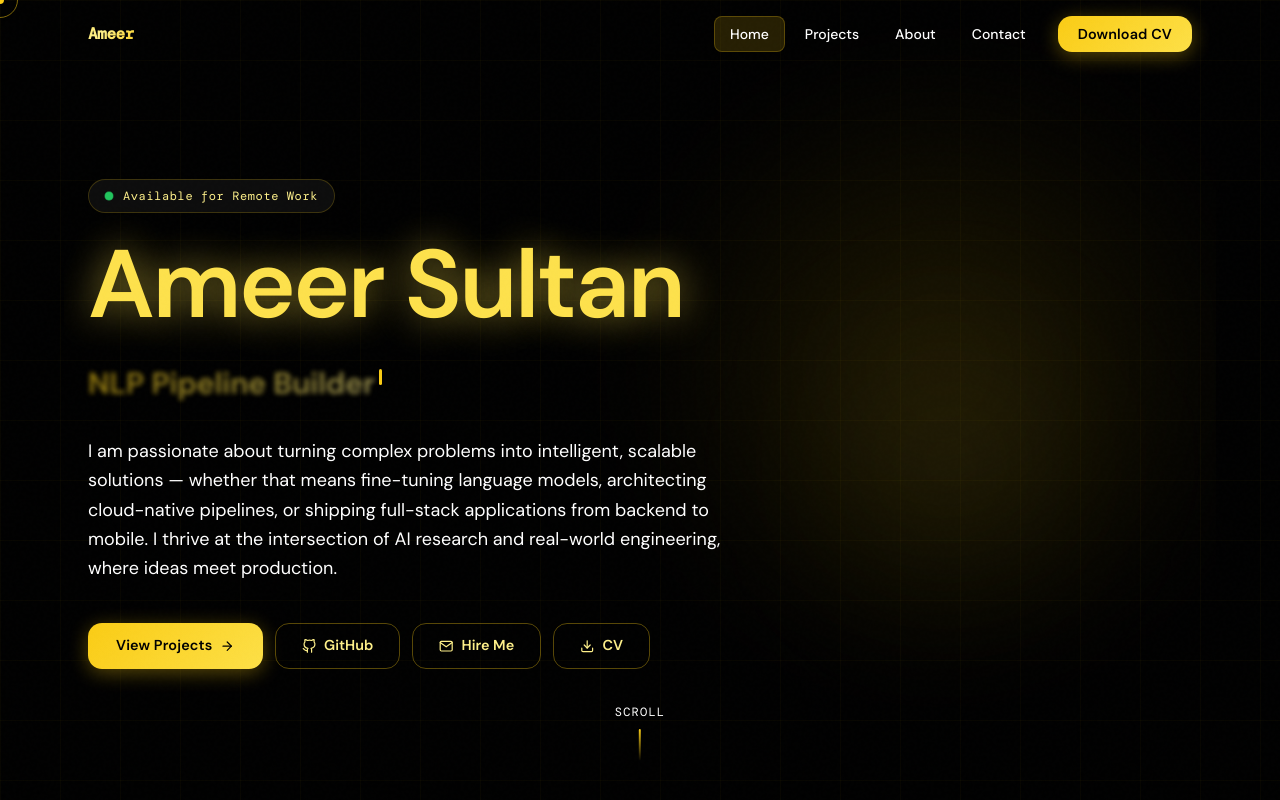
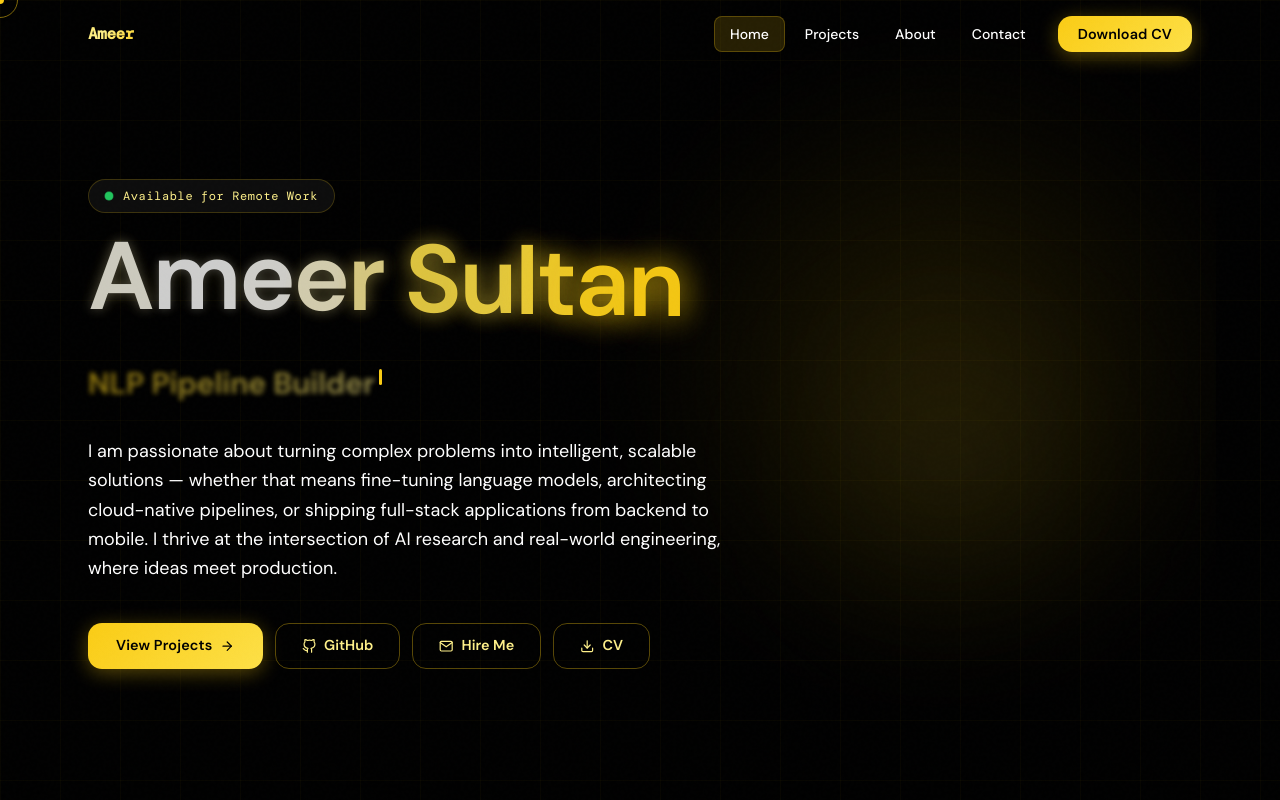
Before and after one commit to Ameer3716/Portfolio, a React (Create React App) app in the folder client/: page / in a window 1280 px wide. Shown: the top 800 px of the page. Built offline with nearby package versions, Linux system fonts and the light colour scheme; the HTML template or start-up script is replaced by a standard one.

Commit message:
Updation

```diff
--- a/client/src/hooks/useCursor.js
+++ b/client/src/hooks/useCursor.js
@@ -52,7 +52,7 @@ export function useCursor() {
       window.removeEventListener("mousemove", onMove);
       cancelAnimationFrame(rafId);
     };
-  }, []);
+  }, [isMobile]);
 
   return { dotRef, ringRef, isMobile };
 }
--- a/client/src/index.css
+++ b/client/src/index.css
@@ -117,6 +117,48 @@ body {
   animation: colorShift 4s ease-in-out infinite;
 }
 
+/* ── FLOWING COLOR WAVE ANIMATION ──────────────────────────────── */
+@keyframes flowingColorWave {
+  0% {
+    color: #FFFFFF;
+    text-shadow: 0 0 10px rgba(255, 255, 255, 0.3),
+                 0 0 20px rgba(250, 204, 21, 0.1);
+  }
+  25% {
+    color: #FEF08A;
+    text-shadow: 0 0 20px rgba(254, 240, 138, 0.5),
+                 0 0 30px rgba(250, 204, 21, 0.3);
+  }
+  50% {
+    color: #FACC15;
+    text-shadow: 0 0 30px rgba(250, 204, 21, 0.8),
+                 0 0 50px rgba(250, 204, 21, 0.4);
+  }
+  75% {
+    color: #FDE047;
+    text-shadow: 0 0 20px rgba(253, 224, 71, 0.6),
+                 0 0 30px rgba(250, 204, 21, 0.2);
+  }
+  100% {
+    color: #FFFFFF;
+    text-shadow: 0 0 10px rgba(255, 255, 255, 0.3),
+                 0 0 20px rgba(250, 204, 21, 0.1);
+  }
+}
+
+.animate-flowing-color {
+  animation: flowingColorWave 3s ease-in-out infinite;
+}
+/* ── FLOWING WAVE ANIMATION ─────────────────────────────────── */
+@keyframes flowingWave {
+  0% { transform: translateY(0); opacity: 1; }
+  50% { transform: translateY(-8px); opacity: 0.8; }
+  100% { transform: translateY(0); opacity: 1; }
+}
+
+.animate-flowing {
+  animation: flowingWave 2.5s ease-in-out infinite;
+}
 /* ── CARD STYLES ─────────────────────────────────────────────────── */
 .card-glass {
   background: rgba(5, 5, 5, 0.6);
--- a/client/src/pages/About.jsx
+++ b/client/src/pages/About.jsx
@@ -24,7 +24,7 @@ const timelineItems = [
   },
   {
     year: "2022",
-    title: "Started CS Journey",
+    title: "Started SE Journey",
     subtitle: "FAST-NUCES",
     desc: "Enrolled in Software Engineering. Began with algorithms, data structures, and web fundamentals.",
   },
--- a/client/src/pages/Home.jsx
+++ b/client/src/pages/Home.jsx
@@ -117,12 +117,24 @@ export default function Home() {
             </span>
           </motion.div>
 
-          {/* Name */}
+          {/* Name with flowing animation */}
           <motion.h1
             variants={itemVariants}
-            className="font-display text-6xl md:text-8xl font-semibold text-white leading-none mb-4 tracking-tight animate-color-shift"
+            className="font-display text-6xl md:text-8xl font-semibold leading-none mb-4 tracking-tight"
           >
-            Ameer Sultan
+            {"Ameer Sultan".split("").map((char, i) => (
+              <motion.span
+                key={i}
+                className={char === " " ? "" : "animate-flowing-color"}
+                style={{
+                  display: "inline-block",
+                  animation: char === " " ? "none" : `flowingWave 2.5s ease-in-out infinite, flowingColorWave 3s ease-in-out infinite`,
+                  animationDelay: `${i * 0.08}s, ${i * 0.15}s`,
+                }}
+              >
+                {char === " " ? "\u00A0" : char}
+              </motion.span>
+            ))}
           </motion.h1>
 
           {/* Animated role */}
@@ -167,21 +179,6 @@ export default function Home() {
               <FiDownload /> CV
             </a>
           </motion.div>
-        </motion.div>
-
-        {/* Scroll indicator - Hidden on mobile */}
-        <motion.div
-          initial={{ opacity: 0 }}
-          animate={{ opacity: 1 }}
-          transition={{ delay: 1.5 }}
-          className="hidden md:flex absolute bottom-10 left-1/2 -translate-x-1/2 flex-col items-center gap-2"
-        >
-          <span className="text-white text-xs font-mono tracking-widest">SCROLL</span>
-          <motion.div
-            animate={{ y: [0, 8, 0] }}
-            transition={{ duration: 1.5, repeat: Infinity, ease: "easeInOut" }}
-            className="w-0.5 h-8 rounded-full bg-gradient-to-b from-[#FACC15] to-transparent"
-          />
         </motion.div>
       </section>
 
```
Also changed, not shown: 11 other files (tests, documents, lock files or other folders).
